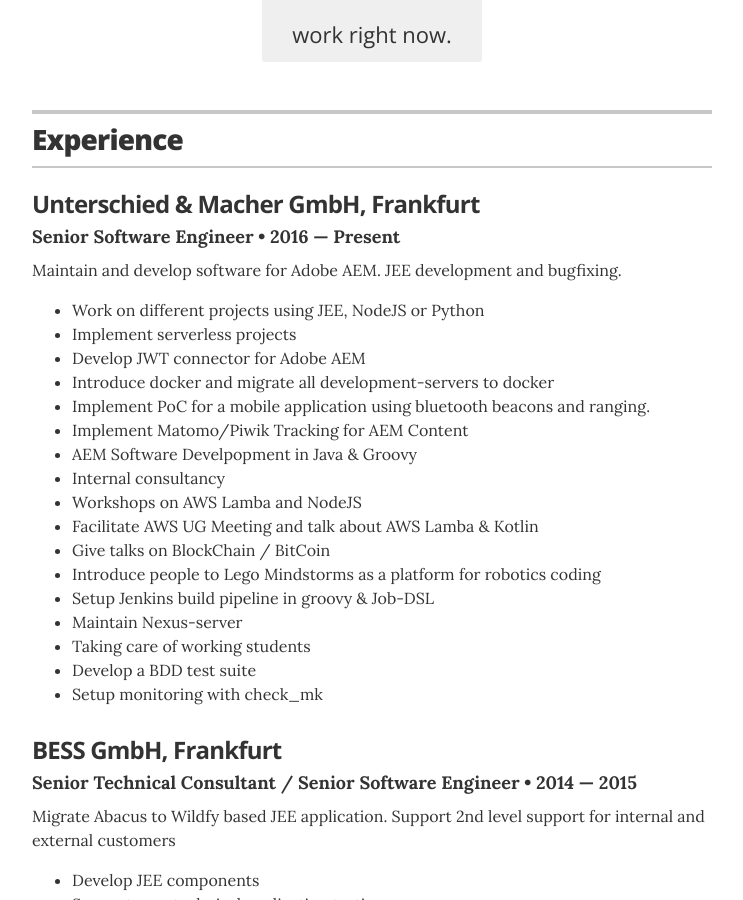
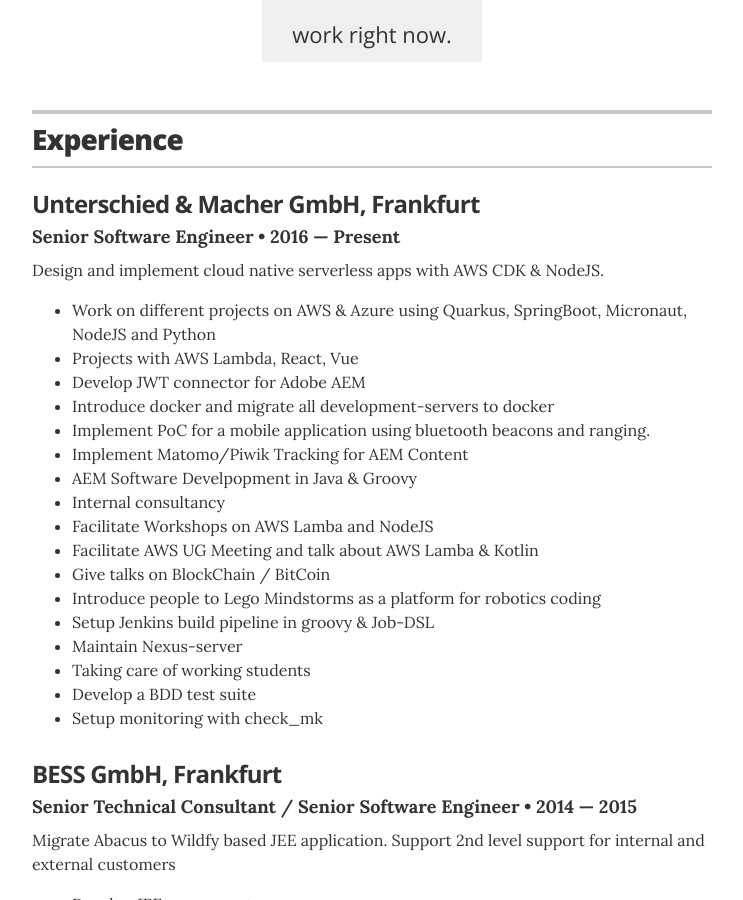
Before and after one commit to CWACoderWithAttitude/resume, a Jekyll site: the page built from index.html, in a window 1280 px wide and 900 px high, scrolled down 450 px. Shown: the whole window, without its empty margins (268-1011 px from the left). Built offline with Jekyll 4.4.1, drawn with Linux system fonts in a browser that asks for light colours; some of the changed text lies outside the part shown.

Commit message:
Cloudified resume remove reference to AEM

```diff
--- a/_data/experience.yml
+++ b/_data/experience.yml
@@ -2,7 +2,7 @@
 - company: Unterschied & Macher GmbH, Frankfurt
   position: Senior Software Engineer
   duration: 2016 &mdash; Present
-  summary: Maintain and develop software for Adobe AEM. JEE development and bugfixing. <ul class="resume-item-list"><li>Work on different projects using JEE, NodeJS or Python</li><li>Implement serverless projects</li><li>Develop JWT connector for Adobe AEM</li><li>Introduce docker and migrate all development-servers to docker</li><li>Implement PoC for a mobile application using bluetooth beacons and ranging.</li><li>Implement Matomo/Piwik Tracking for AEM Content</li><li>AEM Software Develpopment in Java &amp; Groovy</li><li>Internal consultancy</li><li>Workshops on AWS Lamba and NodeJS</li><li>Facilitate AWS UG Meeting and talk about AWS Lamba &amp; Kotlin</li><li>Give talks on BlockChain / BitCoin</li><li>Introduce people to Lego Mindstorms as a platform for robotics coding</li><li>Setup Jenkins build pipeline in groovy &amp; Job-DSL</li><li>Maintain Nexus-server</li><li>Taking care of working students</li><li>Develop a BDD test suite</li><li>Setup monitoring with check_mk</li></ul>
+  summary: Design and implement cloud native serverless apps with AWS CDK & NodeJS. <ul class="resume-item-list"><li>Work on different projects on AWS & Azure using Quarkus, SpringBoot, Micronaut, NodeJS and Python</li><li>Projects with AWS Lambda, React, Vue</li><li>Develop JWT connector for Adobe AEM</li><li>Introduce docker and migrate all development-servers to docker</li><li>Implement PoC for a mobile application using bluetooth beacons and ranging.</li><li>Implement Matomo/Piwik Tracking for AEM Content</li><li>AEM Software Develpopment in Java &amp; Groovy</li><li>Internal consultancy</li><li>Facilitate Workshops on AWS Lamba and NodeJS</li><li>Facilitate AWS UG Meeting and talk about AWS Lamba &amp; Kotlin</li><li>Give talks on BlockChain / BitCoin</li><li>Introduce people to Lego Mindstorms as a platform for robotics coding</li><li>Setup Jenkins build pipeline in groovy &amp; Job-DSL</li><li>Maintain Nexus-server</li><li>Taking care of working students</li><li>Develop a BDD test suite</li><li>Setup monitoring with check_mk</li></ul>
 
 - company: BESS GmbH, Frankfurt
   position: Senior Technical Consultant / Senior Software Engineer
--- a/_data/projects.yml
+++ b/_data/projects.yml
@@ -1,8 +1,8 @@
 - project: Systems Engineer, Transportation
   role: Cloud Architect, Senior Software Engineer
-  duration: 2020
+  duration: 2020 &mdash; now
   # url: "#"
-  description: Manage infrastructure and services on AWS. Maintain spring boot based microservices on kubernetes...
+  description: Manage infrastructure and services on AWS (EC2, RDS, MQ..). Implement microservices and web applications using NodeJS and Python. Maintain spring boot based microservices on kubernetes. Implement data managent tools for use with k8s.
 
 - project: User-Tracking, Financial
   role: Senior Software Engineer, Frontend Developer
```
